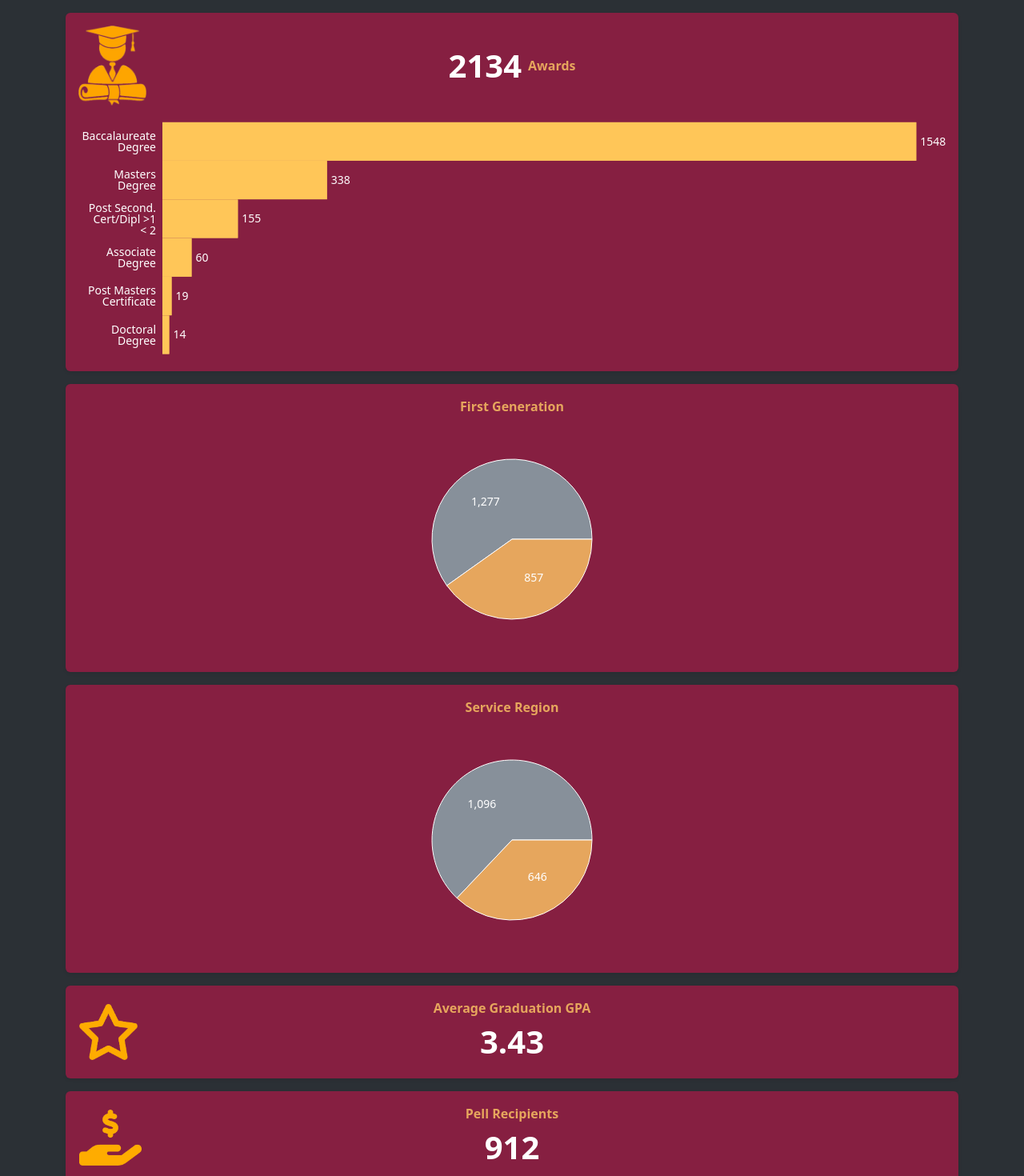
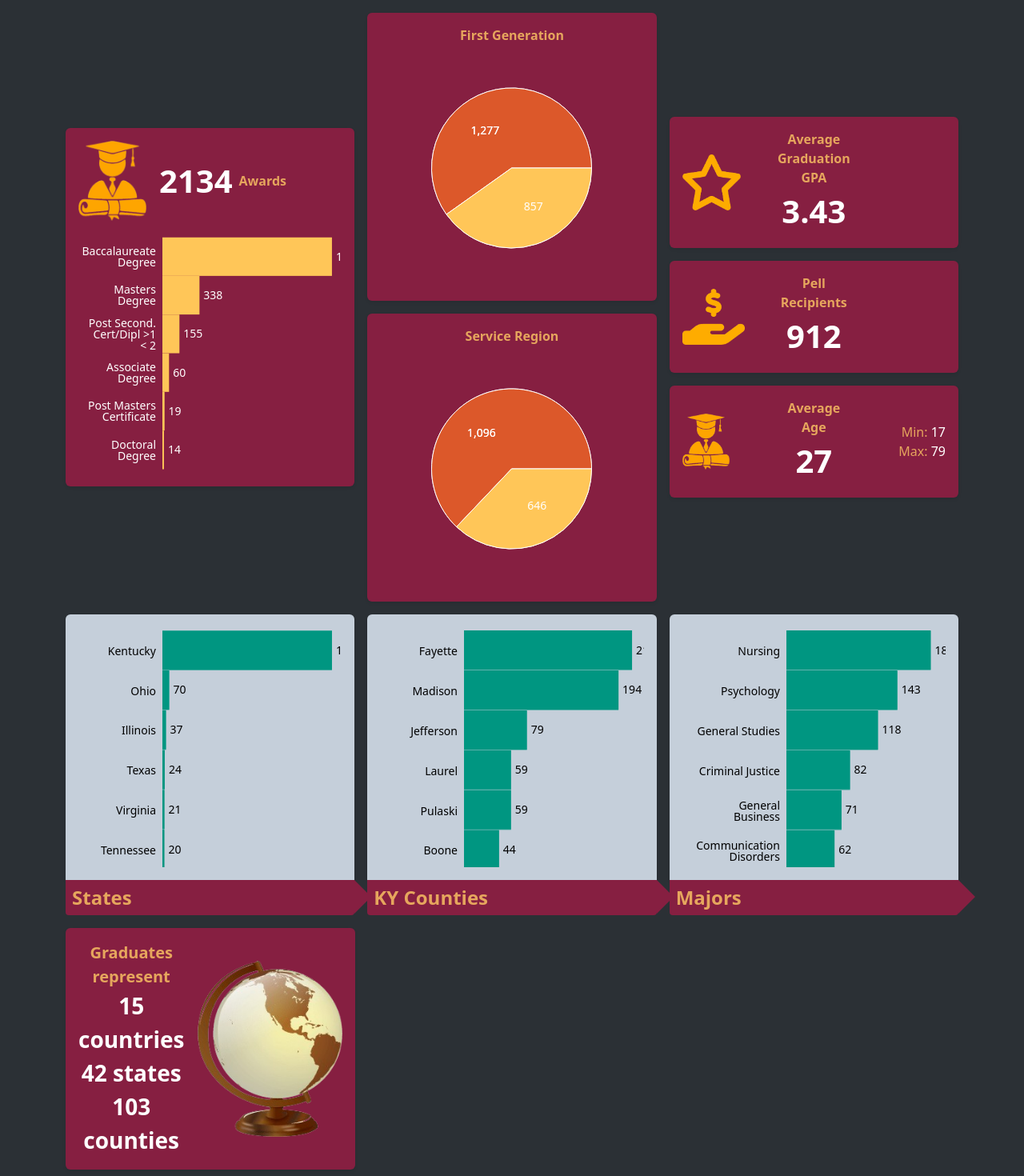
Before and after one commit to chancellor-whitaker/grad-by-numbers, a React (Vite) app: page / in a window 1280 px wide. Shown: the top 1470 px of the page at 80% size. Built offline with nearby package versions, Linux system fonts and the light colour scheme.

Commit message:
pie chart working

```diff
--- a/src/NewApp.jsx
+++ b/src/NewApp.jsx
@@ -9,6 +9,7 @@ import { getVizData } from "./utils/getVizData";
 import scholar from "./assets/scholar.png";
 import { promise } from "./utils/promise";
 import donate from "./assets/donate.png";
+import { colors } from "./utils/colors";
 import globe from "./assets/globe.png";
 import star from "./assets/star.png";
 
@@ -30,7 +31,7 @@ export default function App() {
   const showOriginalLabels = (key) => !noFilterActive && key === filterBy[0];
 
   const handleClick = (...props) => {
-    console.log(props);
+    // console.log(props);
 
     const newPair = [props[0].field, props[0].name];
 
@@ -80,6 +81,8 @@ export default function App() {
     <main className="container">
       <div className="my-3">
         <FlexColumn>
+          <FlexRow>
+            <Col>
               <Section>
                 <FlexColumn>
                   <FlexRow wrap>
@@ -114,6 +117,9 @@ export default function App() {
                   </div>
                 </FlexColumn>
               </Section>
+            </Col>
+            <Col>
+              <FlexColumn>
                 <Section>
                   <FlexColumn gap={1}>
                     <CenteredText>First Generation</CenteredText>
@@ -126,6 +132,10 @@ export default function App() {
                     <div>{generatePieChartSection("serviceRegion")}</div>
                   </FlexColumn>
                 </Section>
+              </FlexColumn>
+            </Col>
+            <Col>
+              <FlexColumn>
                 <Section>
                   <FlexRow wrap>
                     <Col>
@@ -219,24 +229,53 @@ export default function App() {
                     </Col>
                   </FlexRow>
                 </Section>
+              </FlexColumn>
+            </Col>
+          </FlexRow>
+          <FlexRow>
+            <Col>
               <div>
                 <Section className="rounded-bottom-0" bg="lightgray">
-              <div>{generateBarChartSection("state")}</div>
+                  <div>
+                    {generateBarChartSection("state", {
+                      colorScheme: colors.alternateScheme,
+                      textColor: "black",
+                    })}
+                  </div>
                 </Section>
                 <Runner>States</Runner>
               </div>
+            </Col>
+            <Col>
               <div>
                 <Section className="rounded-bottom-0" bg="lightgray">
-              <div>{generateBarChartSection("county")}</div>
+                  <div>
+                    {generateBarChartSection("county", {
+                      colorScheme: colors.alternateScheme,
+                      textColor: "black",
+                    })}
+                  </div>
                 </Section>
                 <Runner>KY Counties</Runner>
               </div>
+            </Col>
+            <Col>
               <div>
                 <Section className="rounded-bottom-0" bg="lightgray">
-              <div>{generateBarChartSection("major", { yAxisWidth: 125 })}</div>
+                  <div>
+                    {generateBarChartSection("major", {
+                      colorScheme: colors.alternateScheme,
+                      textColor: "black",
+                      yAxisWidth: 125,
+                    })}
+                  </div>
                 </Section>
                 <Runner>Majors</Runner>
               </div>
+            </Col>
+          </FlexRow>
+          <FlexRow>
+            <Col>
               <Section>
                 <FlexRow>
                   <Col>
@@ -269,6 +308,10 @@ export default function App() {
                   </Col>
                 </FlexRow>
               </Section>
+            </Col>
+            <Col></Col>
+            <Col></Col>
+          </FlexRow>
         </FlexColumn>
       </div>
     </main>
--- a/src/components/SimpleBarChart.jsx
+++ b/src/components/SimpleBarChart.jsx
@@ -3,6 +3,8 @@ import { ResponsiveContainer, BarChart, XAxis, YAxis, Bar } from "recharts";
 import { colors } from "../utils/colors";
 
 export const SimpleBarChart = ({
+  colorScheme = colors.positiveScheme,
+  textColor = "white",
   showOriginalLabels,
   filteredData = [],
   yAxisWidth = 100,
@@ -31,7 +33,7 @@ export const SimpleBarChart = ({
       >
         <XAxis dataKey="value" type="number" hide />
         <YAxis
-          tick={{ fill: "white" }}
+          tick={{ fill: textColor }}
           width={yAxisWidth}
           tickLine={false}
           axisLine={false}
@@ -39,14 +41,14 @@ export const SimpleBarChart = ({
           dataKey="name"
         />
         <Bar
-          label={showOriginalLabels && { position: "right", fill: "white" }}
-          fill={colors.bar.background}
+          label={showOriginalLabels && { position: "right", fill: textColor }}
+          fill={colorScheme.background}
           onClick={onClick}
           dataKey="value"
         />
         <Bar
-          label={{ position: "right", fill: "white" }}
-          fill={colors.bar.foreground}
+          label={{ position: "right", fill: textColor }}
+          fill={colorScheme.foreground}
           dataKey="filteredValue"
           onClick={onClick}
         />
--- a/src/components/SimplePieChart.jsx
+++ b/src/components/SimplePieChart.jsx
@@ -4,7 +4,7 @@ import { chartHeight } from "../utils/chartHeight";
 import { colors } from "../utils/colors";
 
 export const SimplePieChart = ({
-  // showOriginalLabels,
+  showOriginalLabels,
   filteredData = [],
   data = [],
   onClick,
@@ -18,6 +18,10 @@ export const SimplePieChart = ({
   );
 
   const chartData = Object.values(object);
+
+  console.log(chartData);
+
+  const label = showOriginalLabels ? renderCustomizedLabel : null;
 
   return (
     <ResponsiveContainer height={chartHeight} width="100%">
@@ -41,13 +45,13 @@ export const SimplePieChart = ({
           )}
         </Pie> */}
         <Pie
-          label={renderCustomizedLabel}
-          fill={colors.bar.background}
+          // fill={colors.bar.foreground}
           onClick={onClick}
           outerRadius={100}
           labelLine={false}
           data={chartData}
           dataKey="value"
+          label={label}
           cx="50%"
           cy="50%"
         >
@@ -55,6 +59,29 @@ export const SimplePieChart = ({
             <Cell fill={colors[name]?.background} key={`cell-${index}`} />
           ))}
         </Pie>
+        {chartData.map(({ filteredValue = 0, name: category, value }) => (
+          <Pie
+            outerRadius={(filteredValue / value) * 100}
+            label={renderCustomizedLabel}
+            // fill={colors.bar.foreground}
+            onClick={onClick}
+            labelLine={false}
+            data={chartData}
+            dataKey="value"
+            key={category}
+            cx="50%"
+            cy="50%"
+          >
+            {chartData.map(({ name }, index) => (
+              <Cell
+                // strokeOpacity={name === category ? 1 : 0}
+                opacity={name === category ? 1 : 0}
+                fill={colors[name]?.foreground}
+                key={`cell-${index}`}
+              />
+            ))}
+          </Pie>
+        ))}
       </PieChart>
     </ResponsiveContainer>
   );
@@ -69,14 +96,19 @@ const renderCustomizedLabel = ({
   value,
   cx,
   cy,
+  ...rest
 }) => {
-  const isPercent = value === percent;
+  const yourValue = rest.payload.filteredValue
+    ? rest.payload.filteredValue
+    : value;
+
+  const isPercent = yourValue === percent;
 
   const radius = innerRadius + (outerRadius - innerRadius) * 0.5;
   const x = cx + radius * Math.cos(-midAngle * RADIAN);
   const y = cy + radius * Math.sin(-midAngle * RADIAN);
 
-  return (
+  return outerRadius <= 0 ? null : (
     <text
       textAnchor={x > cx ? "start" : "end"}
       dominantBaseline="central"
@@ -84,7 +116,9 @@ const renderCustomizedLabel = ({
       x={x}
       y={y}
     >
-      {isPercent ? `${(percent * 100).toFixed(0)}%` : value.toLocaleString()}
+      {isPercent
+        ? `${(percent * 100).toFixed(0)}%`
+        : yourValue?.toLocaleString()}
     </text>
   );
 };
--- a/src/utils/colors.js
+++ b/src/utils/colors.js
@@ -1,6 +1,17 @@
-const positiveScheme = { foreground: "#FFC658", background: "#E6A65D" };
+const positiveScheme = {
+  background: "rgba(255, 198, 88, 0.5)",
+  foreground: "rgb(255, 198, 88)",
+};
 
-const negativeScheme = { foreground: "#C5CFDA", background: "#87909A" };
+const alternateScheme = {
+  background: "rgba(0, 150, 129, 0.5)",
+  foreground: "rgb(0, 150, 129)",
+};
+
+const negativeScheme = {
+  background: "rgba(220, 88, 42,0.5)",
+  foreground: "rgb(220, 88, 42)",
+};
 
 export const colors = {
   bar: positiveScheme,
@@ -8,4 +19,6 @@ export const colors = {
   GR: positiveScheme,
   N: negativeScheme,
   Y: positiveScheme,
+  alternateScheme,
+  positiveScheme,
 };
```
Lines whose indentation alone changed are shown as unchanged.
